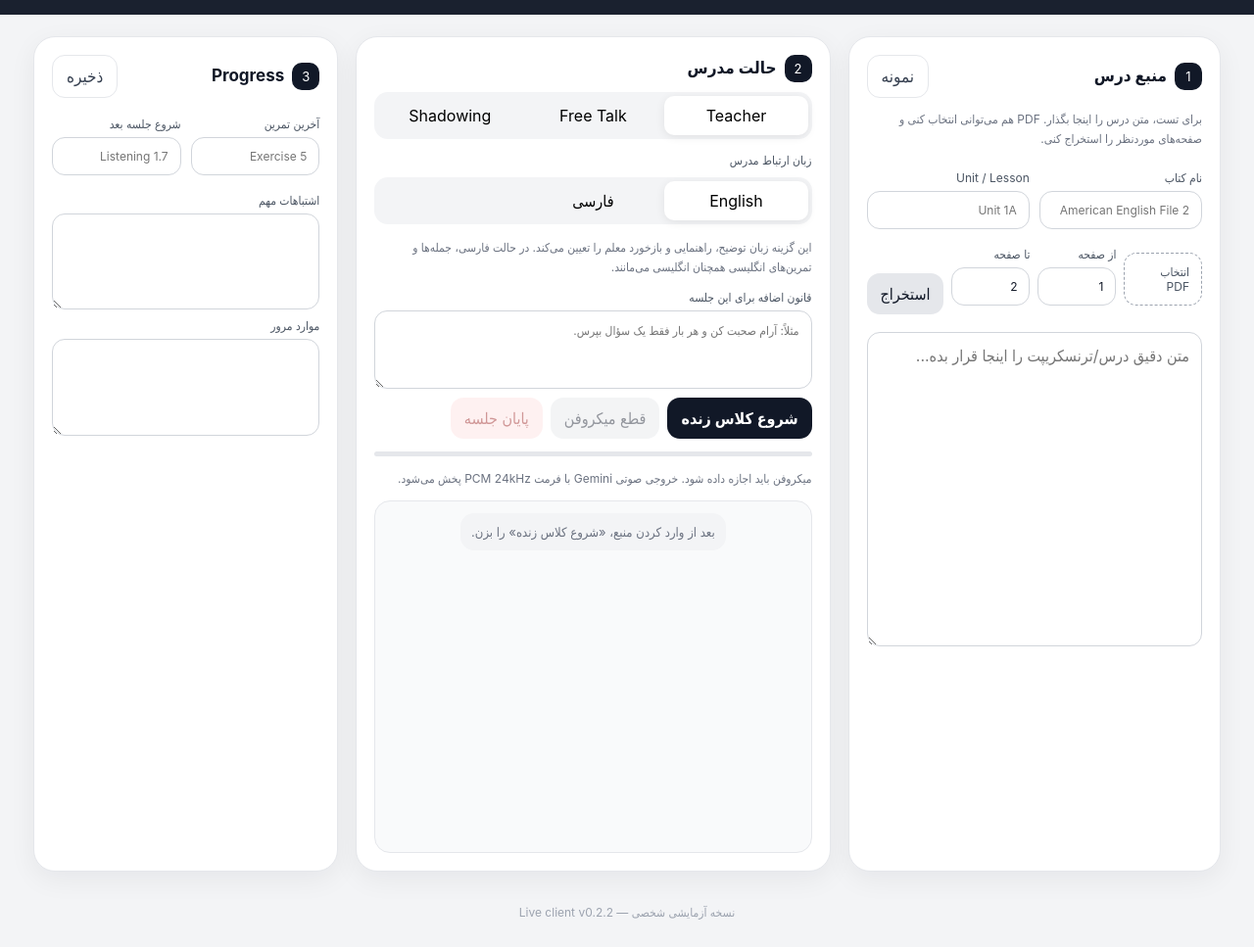
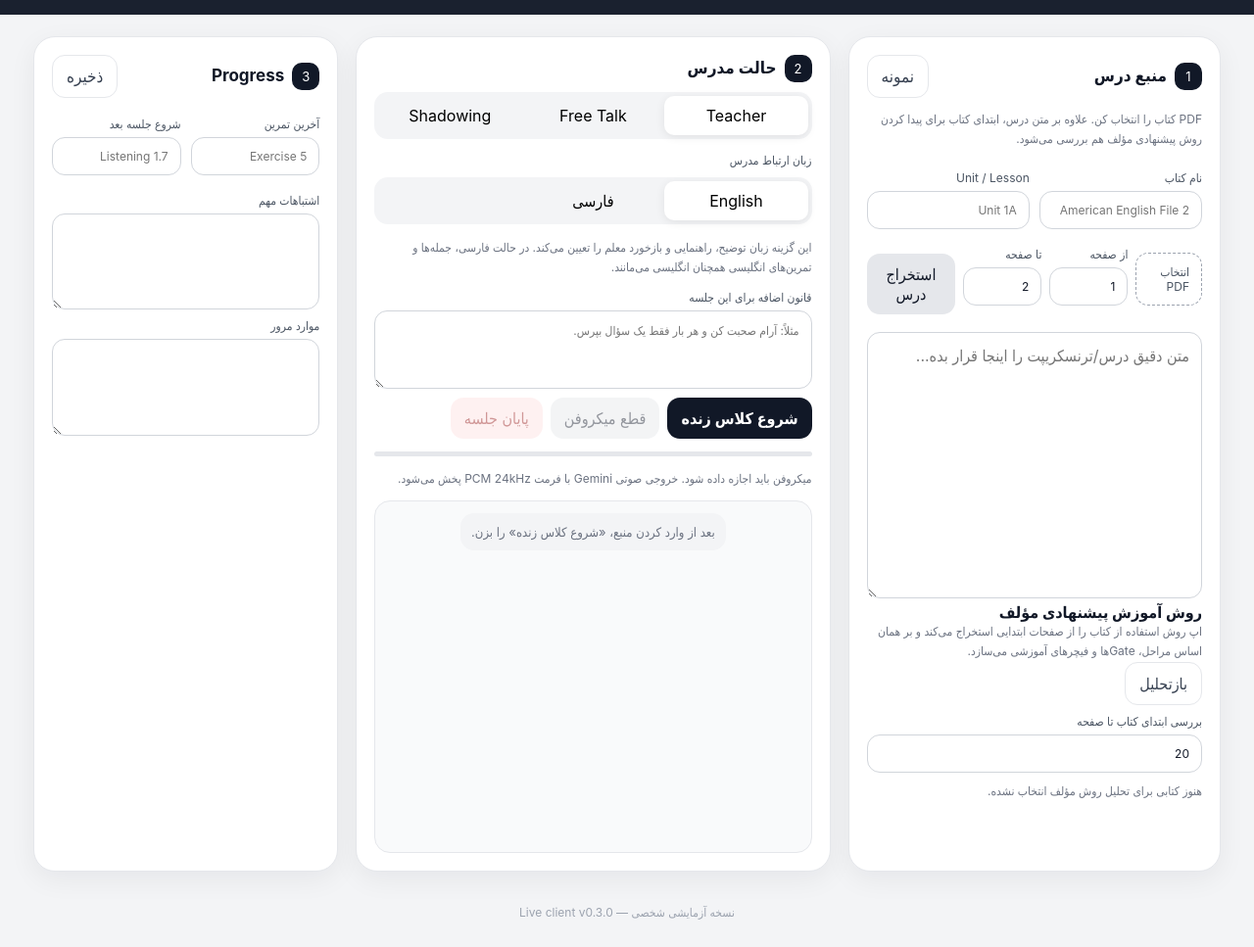
Before and after one commit to mihanmahdiarani-hub/English-, a website: page public/index.html in a window 1280 px wide. Shown: the part 81-1048 px from the top of the page at 98% size. Drawn offline with Linux system fonts and the light colour scheme.

Commit message:
Add author teaching-method analysis UI

```diff
--- a/public/index.html
+++ b/public/index.html
@@ -7,7 +7,7 @@
   <meta http-equiv="Cache-Control" content="no-cache, no-store, must-revalidate" />
   <title>English AI Tutor</title>
   <link rel="manifest" href="/manifest.webmanifest" />
-  <link rel="stylesheet" href="/styles.css" />
+  <link rel="stylesheet" href="/styles.css?v=20261005-1300" />
 </head>
 <body>
   <header class="topbar">
@@ -24,7 +24,7 @@
         <div><span class="step">1</span><b>منبع درس</b></div>
         <button id="sampleBtn" class="ghost">نمونه</button>
       </div>
-      <p class="hint">برای تست، متن درس را اینجا بگذار. PDF هم می‌توانی انتخاب کنی و صفحه‌های موردنظر را استخراج کنی.</p>
+      <p class="hint">PDF کتاب را انتخاب کن. علاوه بر متن درس، ابتدای کتاب برای پیدا کردن روش پیشنهادی مؤلف هم بررسی می‌شود.</p>
 
       <div class="grid-2">
         <label>نام کتاب<input id="bookName" placeholder="American English File 2" /></label>
@@ -35,10 +35,28 @@
         <label class="file-btn">انتخاب PDF<input id="pdfFile" type="file" accept="application/pdf" hidden /></label>
         <label>از صفحه<input id="pageStart" type="number" min="1" value="1" /></label>
         <label>تا صفحه<input id="pageEnd" type="number" min="1" value="2" /></label>
-        <button id="extractPdfBtn" class="secondary">استخراج</button>
+        <button id="extractPdfBtn" class="secondary">استخراج درس</button>
       </div>
       <div id="pdfStatus" class="hint tiny"></div>
-      <textarea id="lessonSource" rows="12" placeholder="متن دقیق درس/ترنسکریپت را اینجا قرار بده..."></textarea>
+      <textarea id="lessonSource" rows="10" placeholder="متن دقیق درس/ترنسکریپت را اینجا قرار بده..."></textarea>
+
+      <div class="method-box">
+        <div class="method-head">
+          <div>
+            <b>روش آموزش پیشنهادی مؤلف</b>
+            <div class="hint tiny">اپ روش استفاده از کتاب را از صفحات ابتدایی استخراج می‌کند و بر همان اساس مراحل، Gateها و فیچرهای آموزشی می‌سازد.</div>
+          </div>
+          <button id="analyzeMethodBtn" class="ghost">بازتحلیل</button>
+        </div>
+        <div class="method-range">
+          <label>بررسی ابتدای کتاب تا صفحه
+            <input id="methodPageEnd" type="number" min="3" max="50" value="20" />
+          </label>
+        </div>
+        <div id="methodStatus" class="hint tiny">هنوز کتابی برای تحلیل روش مؤلف انتخاب نشده.</div>
+        <div id="methodSummary" class="method-summary"></div>
+        <div id="methodFeatures" class="method-features"></div>
+      </div>
     </section>
 
     <section class="card tutor-card">
@@ -50,7 +68,7 @@
       </div>
 
       <label>زبان ارتباط مدرس</label>
-      <div class="segmented" id="languagePicker">
+      <div class="segmented language-segmented" id="languagePicker">
         <button data-language="english" class="active">English</button>
         <button data-language="persian">فارسی</button>
       </div>
@@ -85,7 +103,7 @@
     </section>
   </main>
 
-  <footer>نسخه آزمایشی شخصی — Live client v0.2.2</footer>
-  <script src="/app.js?v=20261005-1243" defer></script>
+  <footer>نسخه آزمایشی شخصی — Live client v0.3.0</footer>
+  <script src="/app.js?v=20261005-1300" defer></script>
 </body>
 </html>
```
